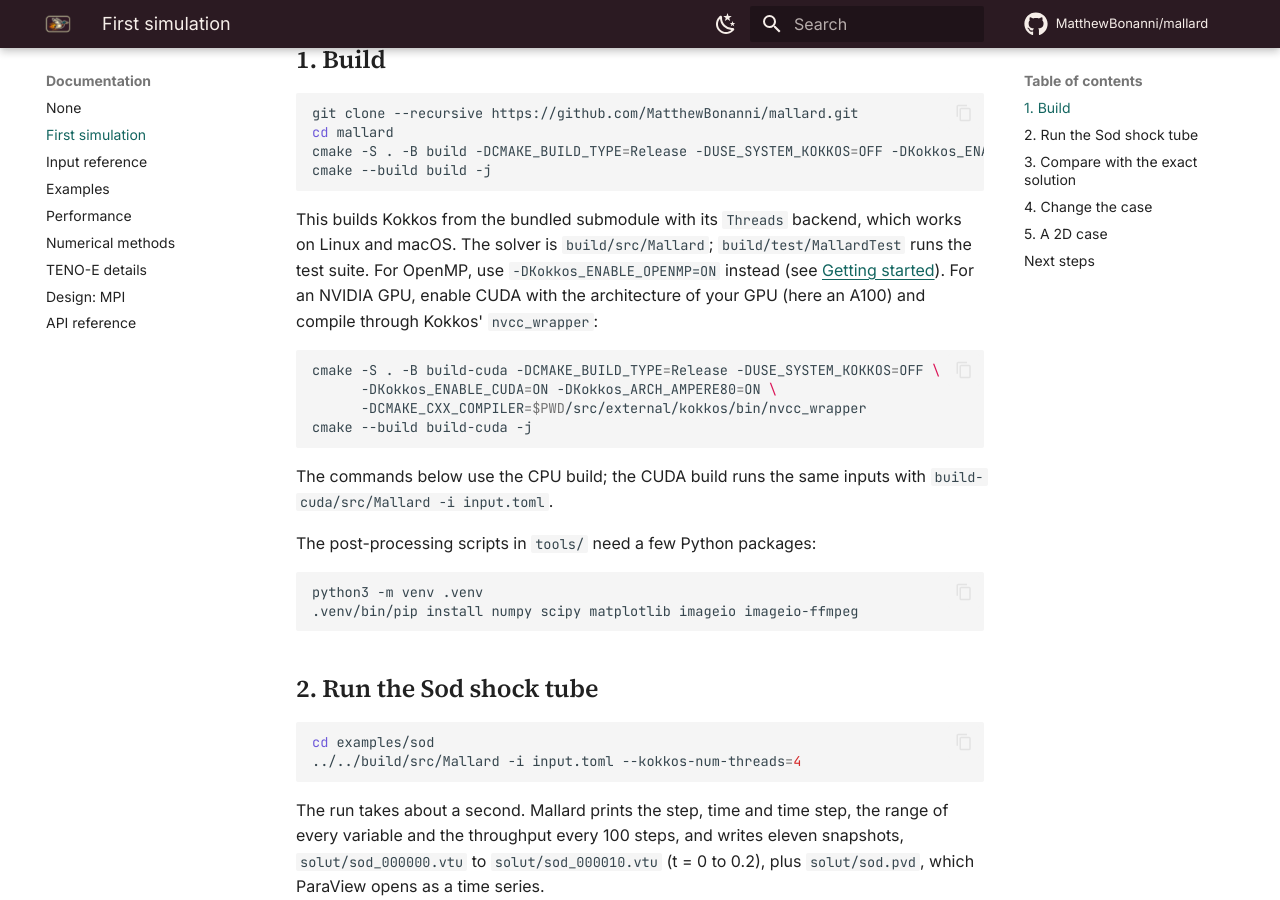
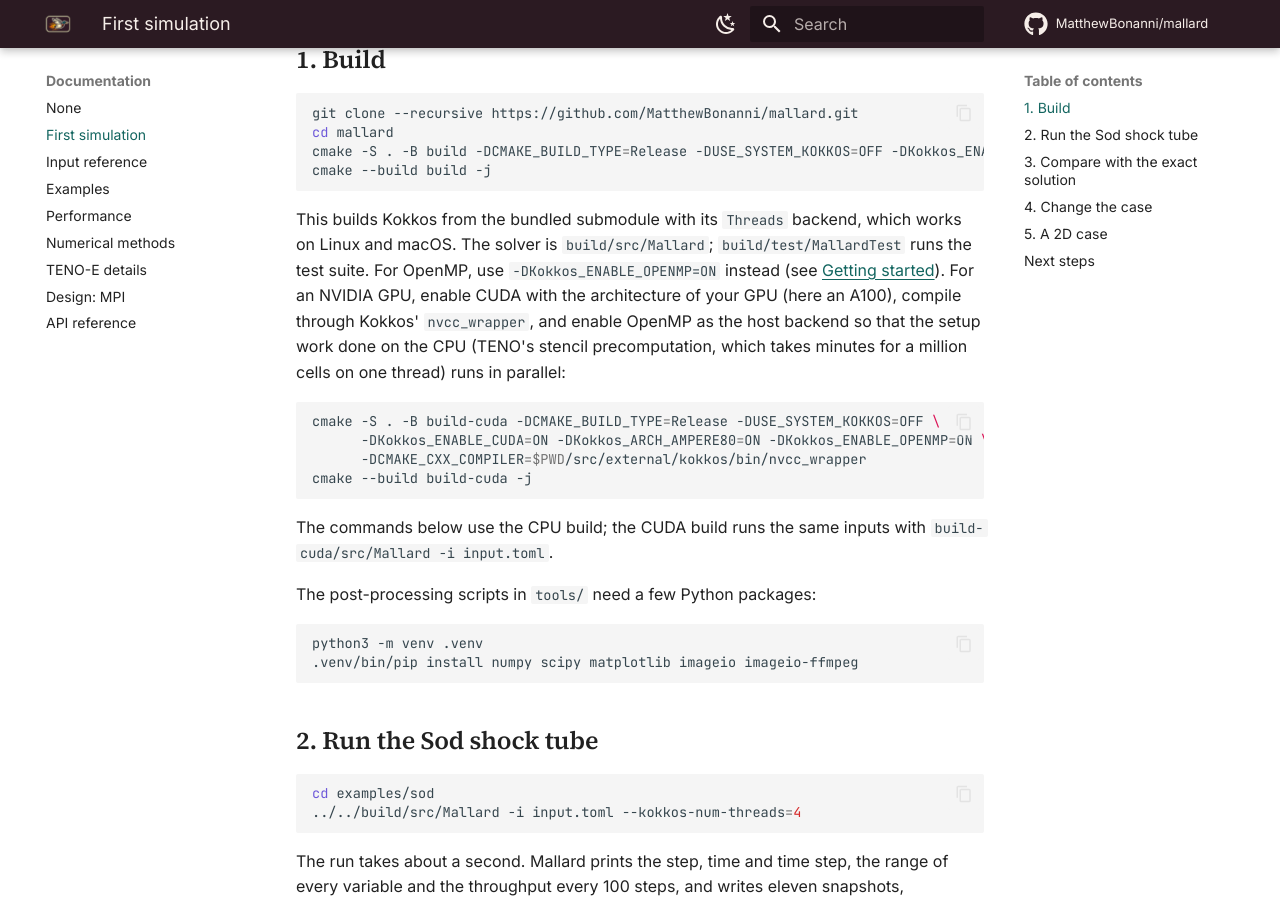
Before and after one commit to MatthewBonanni/mallard-website, an MkDocs documentation site: the page built from content/docs/tutorial.md, in a window 1280 px wide and 900 px high, scrolled down 302 px. Built offline with MkDocs 1.6.1 and Material for MkDocs 9.7.7, drawn with Linux system fonts in a browser that asks for light colours; comment, search, counter and statistics services are not loaded.

Commit message:
Docs: OpenMP host backend for CUDA builds; clearer quick start
Co-Authored-By: Claude Opus 5.5 <noreply@anthropic.com>

````diff
--- a/content/docs/tutorial.md
+++ b/content/docs/tutorial.md
@@ -16,11 +16,11 @@ cmake -S . -B build -DCMAKE_BUILD_TYPE=Release -DUSE_SYSTEM_KOKKOS=OFF -DKokkos_
 cmake --build build -j
 ```
 
-This builds Kokkos from the bundled submodule with its `Threads` backend, which works on Linux and macOS. The solver is `build/src/Mallard`; `build/test/MallardTest` runs the test suite. For OpenMP, use `-DKokkos_ENABLE_OPENMP=ON` instead (see [Getting started](index.md)). For an NVIDIA GPU, enable CUDA with the architecture of your GPU (here an A100) and compile through Kokkos' `nvcc_wrapper`:
+This builds Kokkos from the bundled submodule with its `Threads` backend, which works on Linux and macOS. The solver is `build/src/Mallard`; `build/test/MallardTest` runs the test suite. For OpenMP, use `-DKokkos_ENABLE_OPENMP=ON` instead (see [Getting started](index.md)). For an NVIDIA GPU, enable CUDA with the architecture of your GPU (here an A100), compile through Kokkos' `nvcc_wrapper`, and enable OpenMP as the host backend so that the setup work done on the CPU (TENO's stencil precomputation, which takes minutes for a million cells on one thread) runs in parallel:
 
 ```bash
 cmake -S . -B build-cuda -DCMAKE_BUILD_TYPE=Release -DUSE_SYSTEM_KOKKOS=OFF \
-      -DKokkos_ENABLE_CUDA=ON -DKokkos_ARCH_AMPERE80=ON \
+      -DKokkos_ENABLE_CUDA=ON -DKokkos_ARCH_AMPERE80=ON -DKokkos_ENABLE_OPENMP=ON \
       -DCMAKE_CXX_COMPILER=$PWD/src/external/kokkos/bin/nvcc_wrapper
 cmake --build build-cuda -j
 ```
````
Also changed, not shown: content/docs/performance.md (+1 -1 lines), content/index.md (+1 -1 lines).
